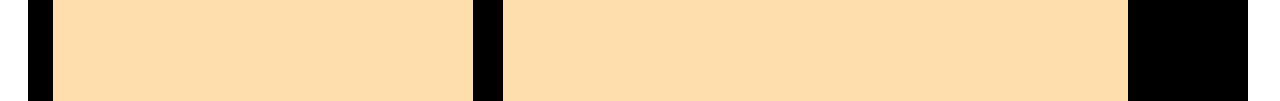
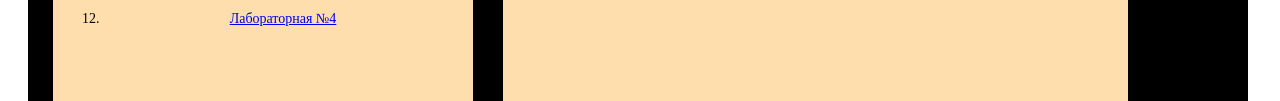
Before and after one commit to Mary4617/Conclusion, a plain HTML site: page 31.html in a window 1280 px wide. Shown: the part 638-739 px from the top of the page. Drawn offline with Linux system fonts and the light colour scheme.

Commit message:
Update 31.html

```diff
--- a/31.html
+++ b/31.html
@@ -30,6 +30,7 @@
 <li><p><a href="32.html">Лабораторная №3.2</a></p></li>
 <li><p><a href="33.html">Лабораторная №3.3</a></p></li>
 <li><p><a href="34.html">Лабораторная №3.4</a></p></li>
+<li><p><a href="Labjs4.html">Лабораторная №4</a></p></li>
 </ol>
 </div>
 
```
